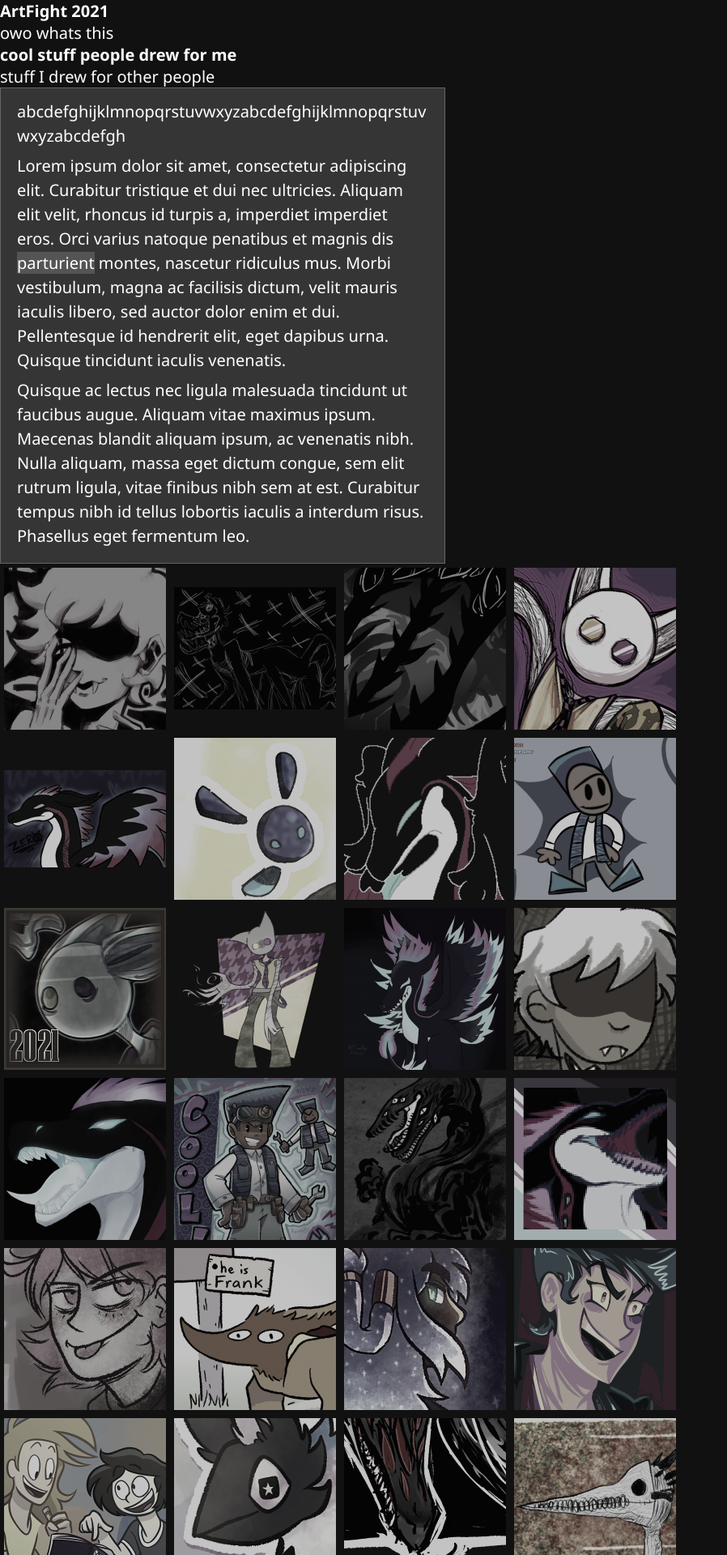
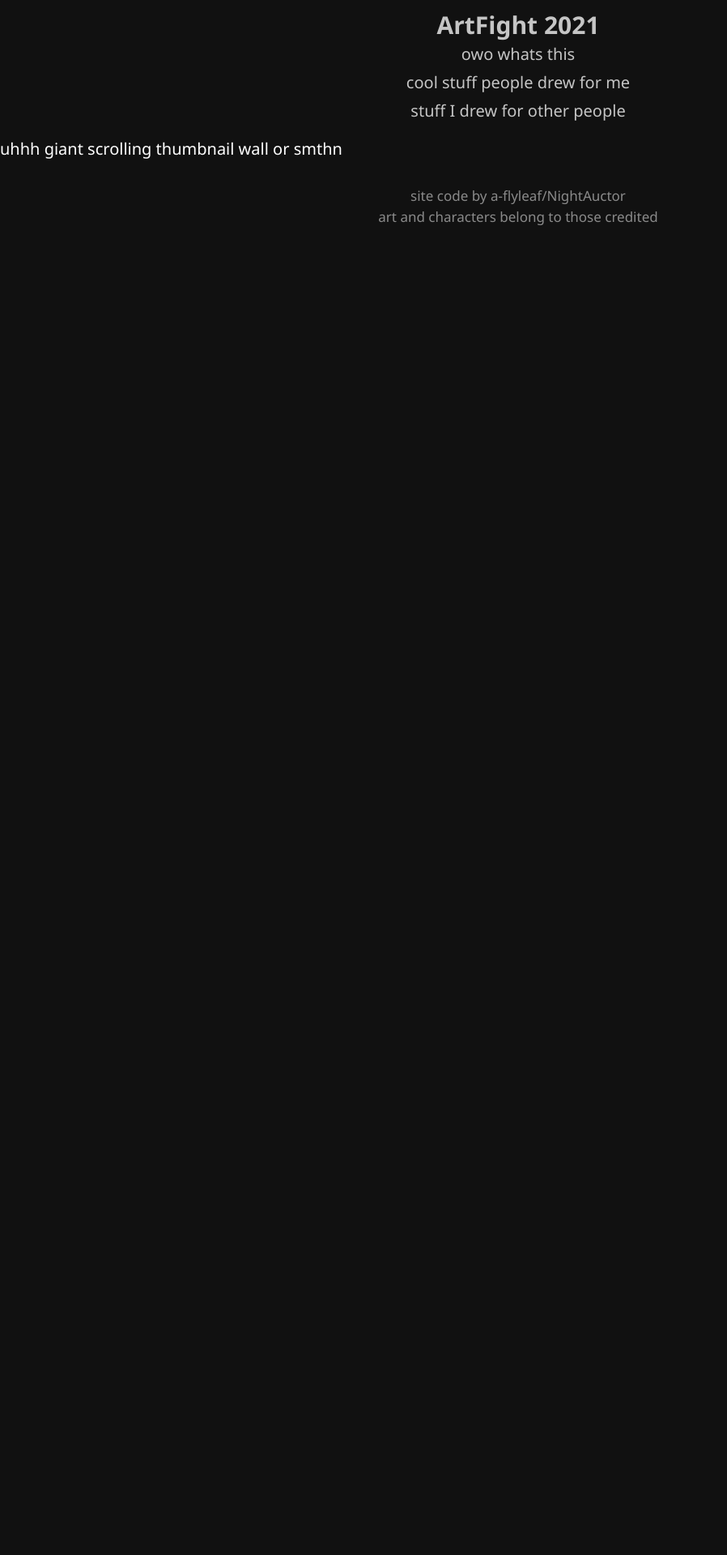
Before and after one commit to a-flyleaf/artfight, a Jekyll site: the page built from index.html, in a window 1280 px wide. Shown: the top 1920 px of the page at 81% size, without its empty margins (0-898 px from the left). Built offline with Jekyll 4.4.1, drawn with Linux system fonts in a browser that asks for light colours; after the commit the page ends 900 px from its top, so only the background shows below that.

Commit message:
core info, more styling

```diff
--- a/_layouts/2021.html
+++ b/_layouts/2021.html
@@ -5,27 +5,30 @@
 	<meta http-equiv="X-UA-Compatible" content="IE=edge">
 	<meta name="viewport" content="width=device-width, initial-scale=1">
 
-	<title>NightAuctor @ ArtFight 2021</title>
+	<title>NightAuctor @ ArtFight 2021{%if page.title%} | {{page.title}}{%endif%}</title>
 
 	<link rel="stylesheet" href="https://cdn.jsdelivr.net/npm/@fancyapps/ui@4.0/dist/fancybox.css"/>
 	<link rel="stylesheet" type="text/css" href="css.css"/>
 </head>
 
-<body><div id="wrap">
+<body{%if page.class%} class="{{page.class}}"{%endif%}><div id="wrap">
 
-	<header><h1>ArtFight 2021</h1></header>
-	<nav><ul>
-		<a href="{%include url.html%}/about"><li>owo whats this</li></a>
-		<a href="{%include url.html%}/forme"><li><b>cool stuff people drew for me</b></li></a>
-		<a href="{%include url.html%}/foryou"><li>stuff I drew for other people</li></a>
-	</ul></nav>
+	<header>
+		<a href="{%include url.html%}"><h1>ArtFight 2021</h1></a>
+		<nav><ul>
+			<a href="{%include url.html%}/about"><li>owo whats this</li></a>
+			<a href="{%include url.html%}/for-me"><li>cool stuff people drew for me</li></a>
+			<a href="{%include url.html%}/for-you"><li>stuff I drew for other people</li></a>
+		</ul></nav>
+	</header>
 
 	<main>
+		<h2>{{page.title}}</h2>
 		{{content}}
 	</main>
 
 	<footer><ul>
-		<li>site code by <a href="/" target="_blank">a-flyleaf</a></li>
+		<li>site code by <a href="/" target="_blank">a-flyleaf</a>/<a href="https://artfight.net/~NightAuctor" target="_blank">NightAuctor</a></li>
 		<li>art and characters belong to those credited</li>
 	</ul></footer>
 
--- /dev/null
+++ b/about.html
@@ -0,0 +1,5 @@
+---
+layout: 2021
+title: owo whats this
+---
+h
--- a/css.css
+++ b/css.css
@@ -1,10 +1,21 @@
 /*BASE*/
 *{margin:0; padding:0; box-sizing:border-box; font-size:100%; word-wrap:break-word;}
 body{overflow-x:hidden; background:#111; color:#fff; font-family:'segoe ui',helvetica,arial,sans-serif; font-size:1.25em;}
-::selection{background:rgba(191,84,226,.85);}
+::selection{background:rgba(191,84,226,.85); color:#fff;}
 header,main,nav,footer{display:block;}
 #wrap{max-width:1680px; margin:0 auto;}
-a{color:inherit; text-decoration:none;}
+a{color:inherit; text-decoration:none;} a:hover,a:active{text-decoration:underline;}
+
+
+/*HEADER & FOOTER*/
+header,footer{text-align:center; line-height:150%;} header ul,footer ul{list-style-type:none;}
+header a:hover, header a:active{text-decoration:none;}
+header{margin:1rem 0; color:#c5c5c5;} h1{font-size:1.5em; margin-bottom:.25rem;}
+header li{transition:.5s; padding:.15rem 0;} header li:hover,header li:active,header li:focus{background:#bf54e2; color:#fff;}
+footer{color:#8a8a8a; font-size:.85em; margin-top:1rem; padding:1rem 0;}
+
+header a,a h1,footer a{transition:.3s;}
+a h1:hover,a h1:active,footer a:hover,footer a:active{text-shadow:0 0 .15em #bf54e2,0 0 .25em #bf54e2; color:#fff;}
 
 
 /*GALLERY*/
@@ -21,9 +32,12 @@ a{color:inherit; text-decoration:none;}
 .linklist{opacity:.75;}
 .socmed::after{content:"·"; padding:0 .25em;} .socmed:last-of-type::after{content:none;}
 .customsite{display:inline} .customsite::before{content:"|"; padding:0 .5em;}
-.fancybox__caption a:hover,.fancybox__caption a:active{text-decoration:underline;}
 
 
-/*TYPOGRAPHY*/
+/*CONTENT TYPOGRAPHY*/
+.text main{padding:0 2rem;} .text h2{text-align:left; margin:0;}
+
+h2{font-size:2em; margin-bottom:1rem; margin:0 2rem; line-height:115%;}
+
 .textbox{background:#353535; border:1px solid #656565; padding:.35em 1em .55em; /*slightly less top padding because typography*/ max-width:27.5em;}
-p{line-height:150%; margin:.35em 0;} p a{background:#545454; transition:.3s;} p a:hover,p a:focus,p a:active{background:#bf54e2;}
+p{line-height:150%; margin:.35em 0;} p a{text-shadow:0 .15em .15em #111,0 0 .25em #111; text-decoration:underline dashed; transition:.3s;} p a:hover,p a:focus,p a:active{text-shadow:0 0 .25em #bf54e2;}
--- /dev/null
+++ b/for-me.html
@@ -0,0 +1,5 @@
+---
+layout: 2021
+title: cool stuff people drew for me
+---
+<div class="gallery">{%include def.html%}</div>
--- /dev/null
+++ b/for-you.html
@@ -0,0 +1,5 @@
+---
+layout: 2021
+title: stuff I drew for other people
+---
+<div class="gallery">{%include atk.html%}</div>
--- a/index.html
+++ b/index.html
@@ -1,10 +1,5 @@
 ---
 layout: 2021
+class: home
 ---
-<div class="textbox">
-	<p>abcdefghijklmnopqrstuvwxyzabcdefghijklmnopqrstuvwxyzabcdefgh</p>
-	<p>Lorem ipsum dolor sit amet, consectetur adipiscing elit. Curabitur tristique et dui nec ultricies. Aliquam elit velit, rhoncus id turpis a, imperdiet imperdiet eros. Orci varius natoque penatibus et magnis dis <a href="about:blank">parturient</a> montes, nascetur ridiculus mus. Morbi vestibulum, magna ac facilisis dictum, velit mauris iaculis libero, sed auctor dolor enim et dui. Pellentesque id hendrerit elit, eget dapibus urna. Quisque tincidunt iaculis venenatis.</p><p>Quisque ac lectus nec ligula malesuada tincidunt ut faucibus augue. Aliquam vitae maximus ipsum. Maecenas blandit aliquam ipsum, ac venenatis nibh. Nulla aliquam, massa eget dictum congue, sem elit rutrum ligula, vitae finibus nibh sem at est. Curabitur tempus nibh id tellus lobortis iaculis a interdum risus. Phasellus eget fermentum leo.</p>
-</div>
-
-<div class="gallery">{%include def.html%}</div>
-<div class="gallery">{%include atk.html%}</div>
+uhhh giant scrolling thumbnail wall or smthn
```
Also changed, not shown: 404.html (added, +7 -0 lines).
